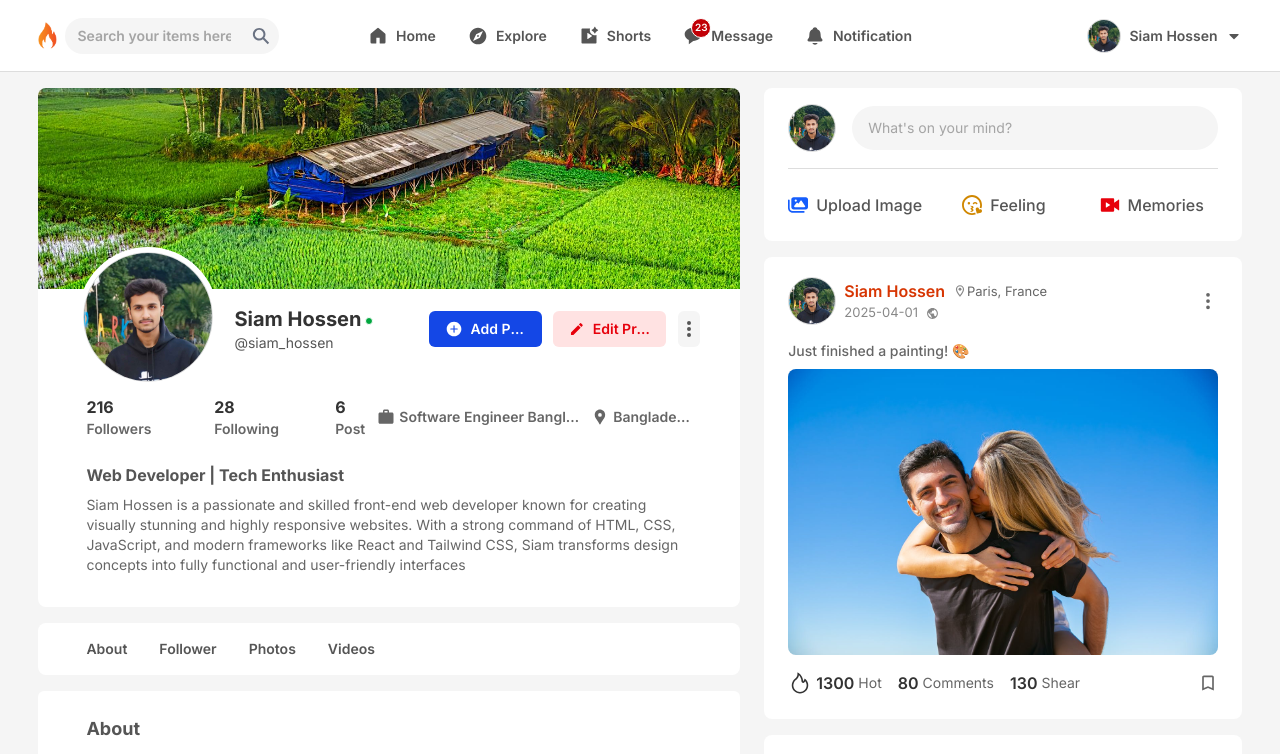
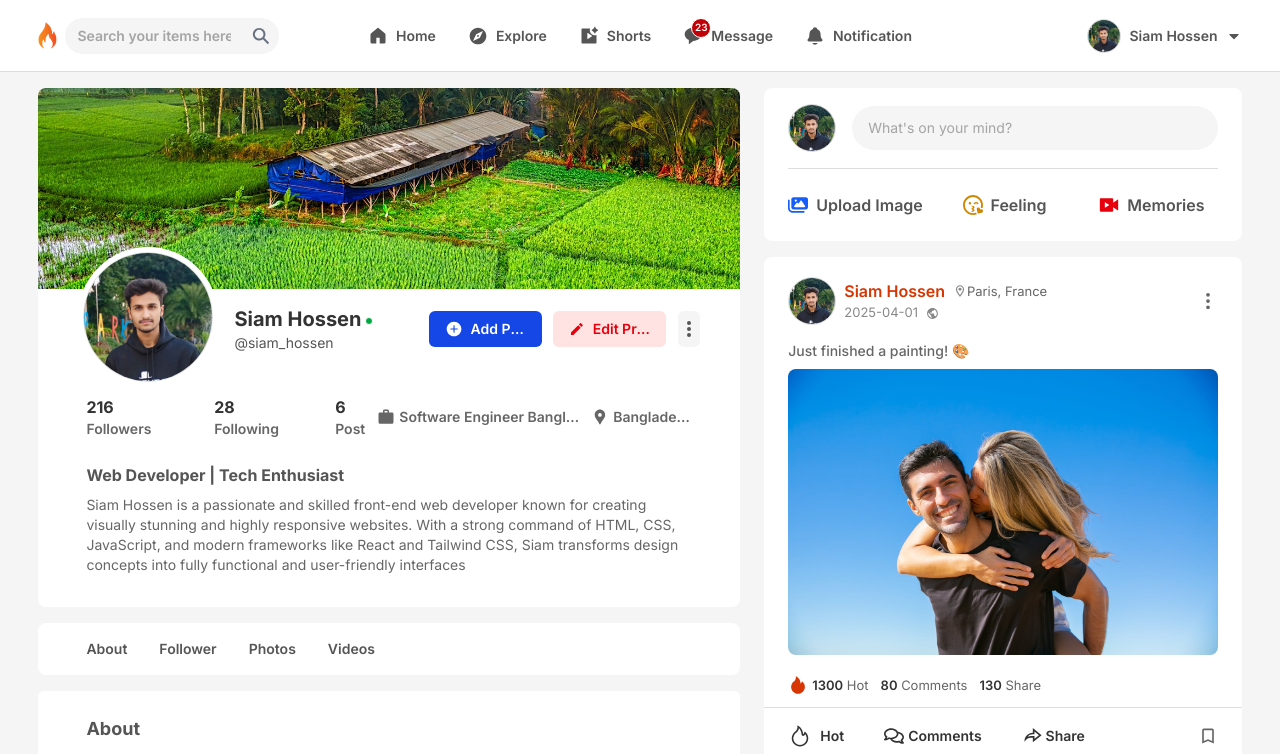
Before and after one commit to SiamHosenPg/Blazora, a React (Vite) app: page /profile/1 in a window 1280 px wide. Shown: the top 754 px of the page. Built offline with nearby package versions, Linux system fonts and the light colour scheme.

Commit message:
Post Box working

```diff
--- a/src/components/post/Postbox.jsx
+++ b/src/components/post/Postbox.jsx
@@ -7,6 +7,8 @@ import { MdBookmarkBorder } from "react-icons/md"; // Icon for bookmark
 import { LuSendHorizontal } from "react-icons/lu"; // Icon for send button
 import { MdOutlinePublic } from "react-icons/md"; // Icon for public visibility
 import { MdOutlineLocationOn } from "react-icons/md"; // Icon for location
+import { FaRegComments } from "react-icons/fa"; // Icon for comments (not used here)
+import { RiShareForwardLine } from "react-icons/ri"; // Icon for share (not used here)
 import { NavLink } from "react-router-dom";
 
 const Postbox = ({ item }) => {
@@ -65,7 +67,7 @@ const Postbox = ({ item }) => {
                   </div>
                 </div>
                 <button>
-                  <BsThreeDotsVertical className="text-xl text-secondary" />{" "}
+                  <BsThreeDotsVertical className="text-xl text-secondary" />
                   {/* Menu button */}
                 </button>
               </div>
@@ -92,19 +94,44 @@ const Postbox = ({ item }) => {
       {/* Engagement section (likes, comments, shares) */}
       {item.engagement.map((count, index) => {
         return (
-          <div
-            key={index}
-            className="px-4 sm:px-6 flex items-center justify-between mt-4 pb-3   "
-          >
-            <div className="left flex items-center justify-start gap-4">
+          <div key={index} className="  ">
+            <div className="px-4 sm:px-6 py-3 mt-2 text-sm border-b border-border flex items-center justify-start gap-3">
+              <div className="text-xl flex items-center gap-1">
+                <AiFillFire className=" text-ascent" />
+                <span className="block text-[13px] text-secondary">
+                  <span className="text-primary font-semibold">
+                    {" "}
+                    {count.like_count}
+                  </span>{" "}
+                  Hot
+                </span>
+              </div>
+              <div className="text-xl flex items-center gap-1">
+                <span className="block text-[13px] text-secondary">
+                  <span className="text-primary font-semibold">
+                    {" "}
+                    {count.comments_count}
+                  </span>{" "}
+                  Comments
+                </span>
+              </div>
+              <div className="text-xl flex items-center gap-1">
+                <span className="block text-[13px] text-secondary">
+                  <span className="text-primary font-semibold">
+                    {count.shares_count}
+                  </span>{" "}
+                  Share
+                </span>
+              </div>
+            </div>
+            <div className="px-4 sm:px-6 flex items-center justify-between mt-4 pb-3 ">
+              <div className="left flex items-center justify-start gap-10">
                 {/* Likes */}
                 <div className="flex gap-1 items-center cursor-pointer">
                   <AiOutlineFire className="text-xl text-primary sm:text-2xl " />
-                <span className="font-semibold text-primary">
-                  {count.like_count}
-                </span>{" "}
+                  <span className="font-semibold text-primary"></span>{" "}
                   {/* Like count */}
-                <div className="text-sm text-secondary">Hot</div>
+                  <div className="text-sm text-primary font-semibold">Hot</div>
                 </div>
                 {/* Comments */}
                 <div
@@ -112,18 +139,22 @@ const Postbox = ({ item }) => {
                   className="flex gap-1 items-center cursor-pointer"
                 >
                   <span className="font-semibold text-primary">
-                  {count.comments_count}
+                    <FaRegComments className="text-xl" />
                   </span>{" "}
                   {/* Comments count */}
-                <div className="text-sm text-secondary">Comments</div>
+                  <div className="text-sm text-primary font-semibold">
+                    Comments
+                  </div>
                 </div>
                 {/* Shares */}
                 <div className="flex gap-1 items-center cursor-pointer">
                   <span className="font-semibold text-primary">
-                  {count.shares_count}
+                    <RiShareForwardLine className="text-xl" />
                   </span>{" "}
                   {/* Shares count */}
-                <div className="text-sm text-secondary">Shear</div>{" "}
+                  <div className="text-sm text-primary font-semibold">
+                    Share
+                  </div>{" "}
                   {/* Typo: Should be "Share" */}
                 </div>
               </div>
@@ -131,6 +162,7 @@ const Postbox = ({ item }) => {
                 <MdBookmarkBorder className="text-xl text-secondary" />{" "}
                 {/* Bookmark button */}
               </button>
+            </div>
           </div>
         );
       })}
--- a/src/components/uploadbox/UploadBox.jsx
+++ b/src/components/uploadbox/UploadBox.jsx
@@ -24,7 +24,7 @@ const UploadBox = ({ user }) => {
           />
         </form>
       </div>
-      <div className="flex items-center justify-between w-full gap-4 font-medium ">
+      <div className="flex items-center justify-between w-full gap-4 font-semibold ">
         <button className="w-2/6 flex items-center justify-center gap-2   py-2 rounded-lg hover:bg-background-secondary transition duration-200 ease-in-out ">
           <FaImages className="text-xl text-blue-600" />{" "}
           <span className="text-sm sm:text-base overflow-hidden whitespace-nowrap text-loose text-ellipsis truncate ">
```
Lines whose indentation alone changed are shown as unchanged.
